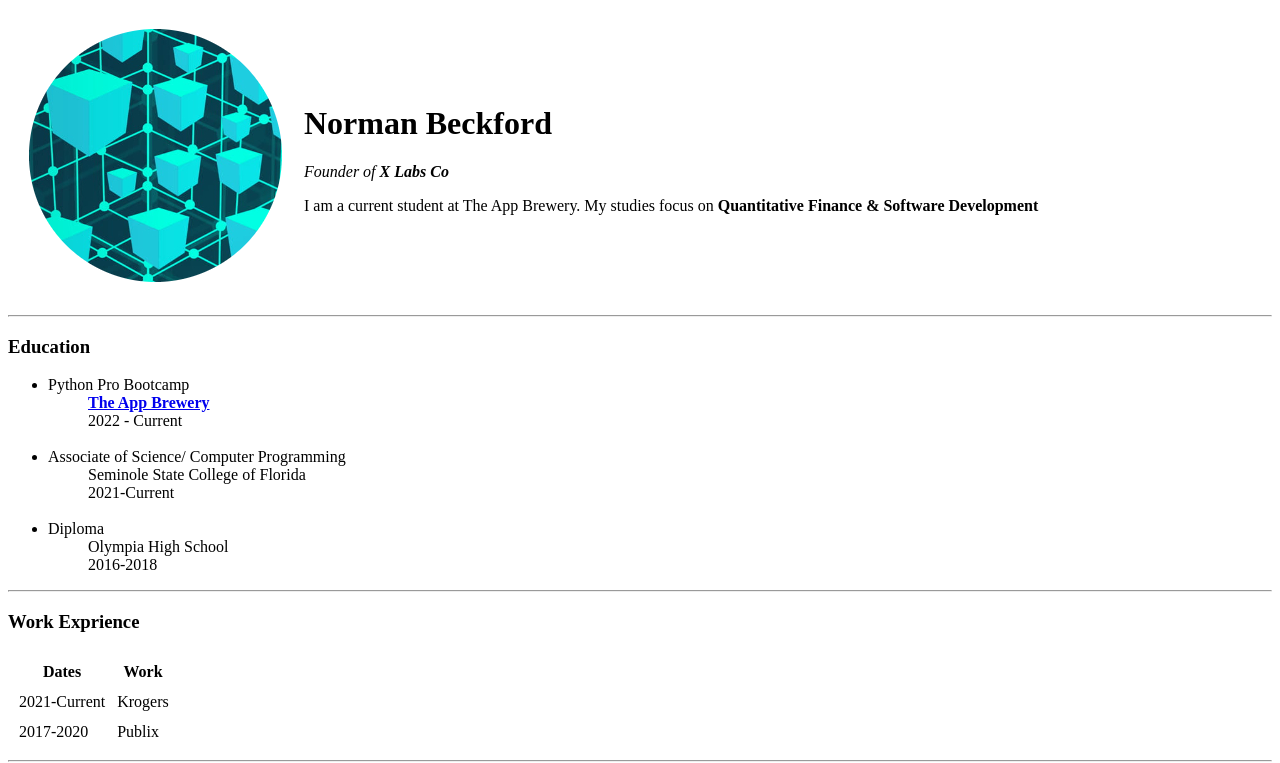
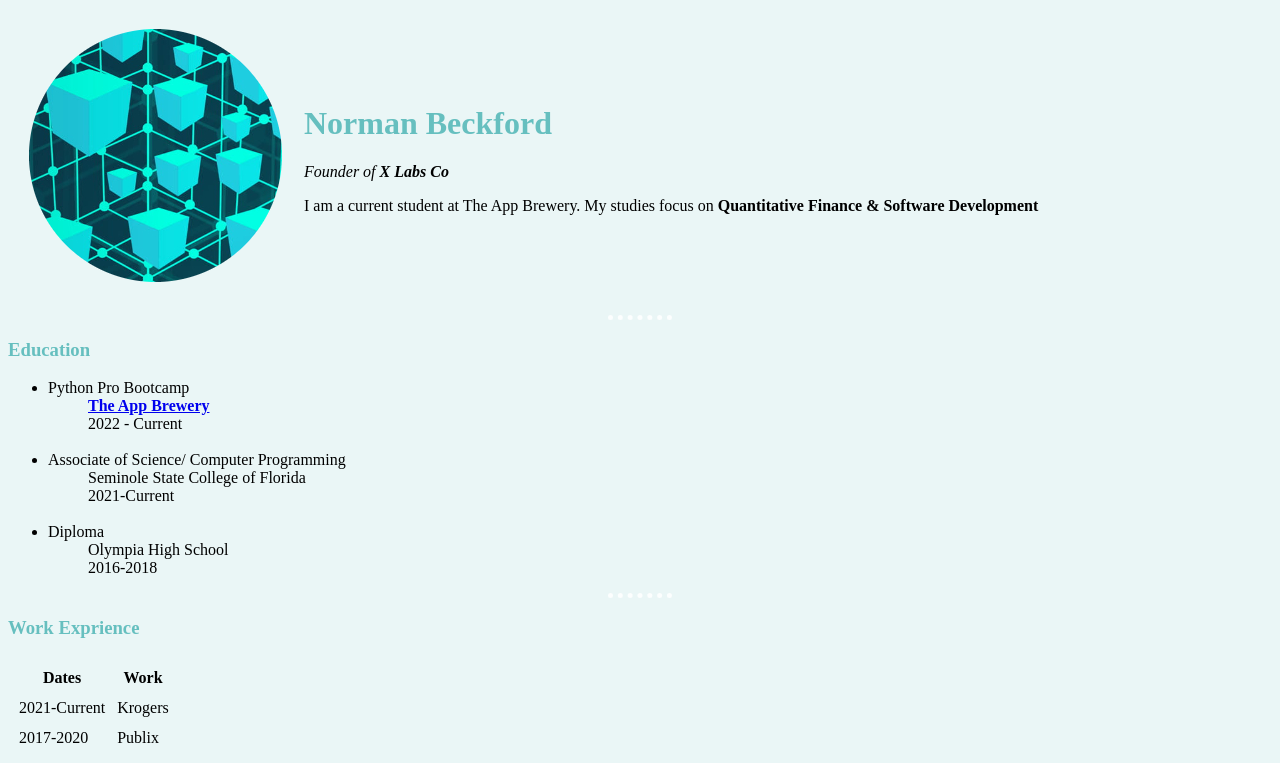
Before and after one commit to JUNX-10010/cv, a plain HTML site: page index.html in a window 1280 px wide. Shown: the top 763 px of the page. Drawn offline with Linux system fonts and the light colour scheme.

Commit message:
added styling to cv

```diff
--- /dev/null
+++ b/css/styles.css
@@ -0,0 +1,20 @@
+ body {
+            background-color: #EAF6F6;
+        }
+        /* top | left and right | bottom */
+hr {
+    background-color: #EAF6F6;
+    border-style: dotted none none ;
+    border-color: #FCFEFE;
+    width: 5%;
+    border-width: 5px;
+    height: 0px;
+}
+
+h1 {
+    color: #66BFBF;
+
+}
+h3{
+    color: #66BFBF;
+}
--- a/index.html
+++ b/index.html
@@ -3,6 +3,7 @@
 <head>
     <meta charset="UTF-8">
     <title>Norman's Personal Website</title>
+    <link rel="stylesheet" href="css/styles.css">
 </head>
 
 <body>
```
Also changed, not shown: contact_me.html (+1 -0 lines), hobbies.html (+1 -0 lines).
